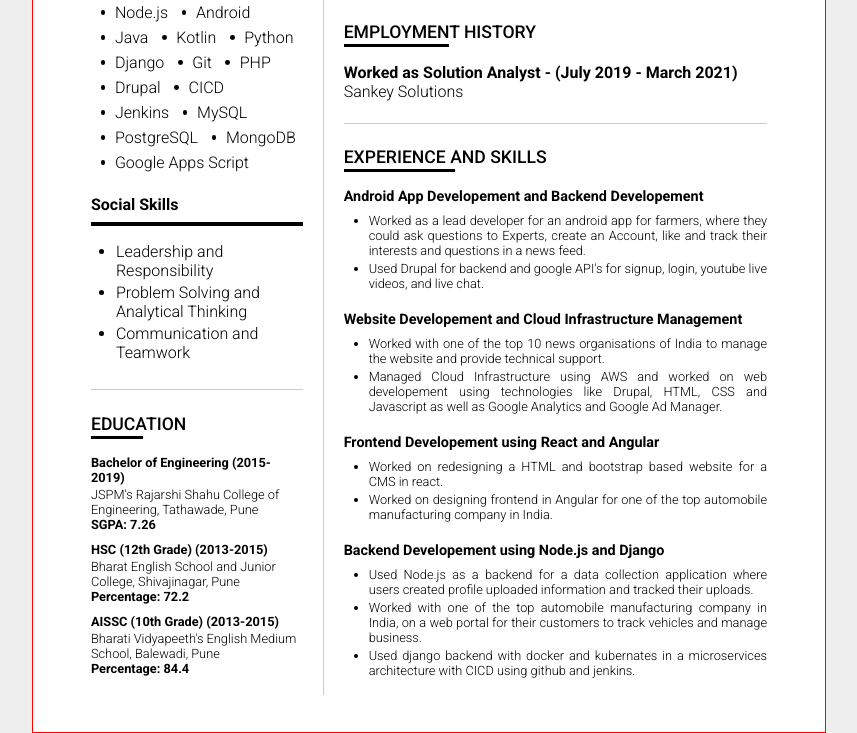
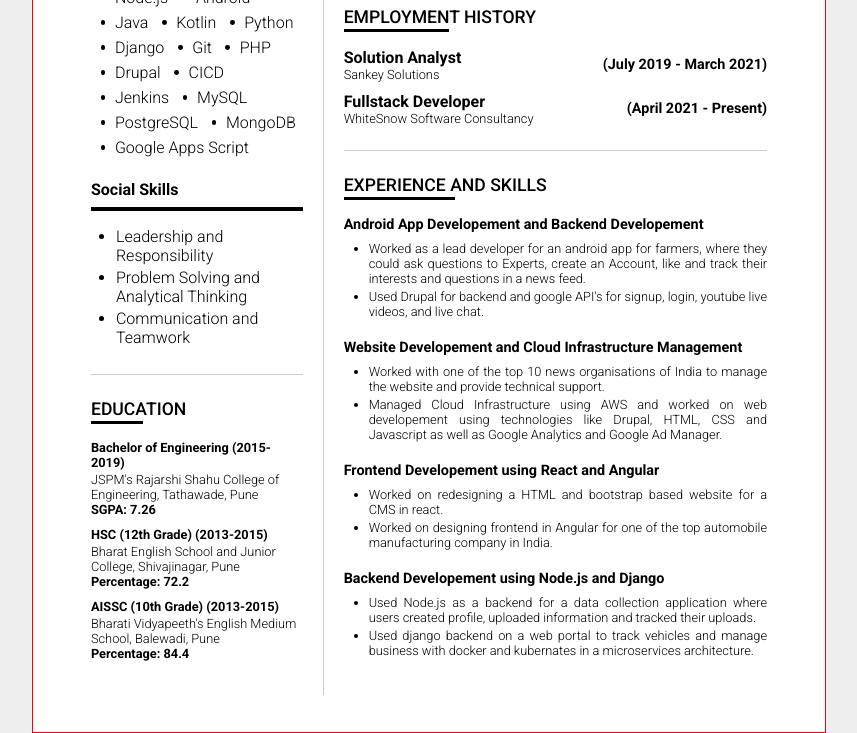
Before and after one commit to sanket-pande/resume-maker, a plain HTML site: page resumePage.html in a window 1280 px wide. Shown: the part 391-1124 px from the top of the page, without its empty margins (211-1068 px from the left). Drawn offline with Linux system fonts and the light colour scheme.

Commit message:
employment details and structure update

```diff
--- a/index.css
+++ b/index.css
@@ -121,6 +121,10 @@
     margin: 10px 0;
 }
 
+.point-container:last-child {
+    margin-bottom: 0;
+}
+
 .point-container .sub-heading {
     margin: 2px 0;
 }
@@ -162,7 +166,7 @@
 }
 
 .name-section {
-    width: 55%;
+    width: 50%;
     border-right: 1px solid #ccc;
 }
 
@@ -229,6 +233,19 @@
     /* border: 1px blue solid; */
 }
 
+.employment .point-container{
+    display: flex;
+    justify-content: space-between;
+    align-items: center;
+}
+
+.employment .duration {
+    font-size: 0.9rem;
+}
+
+.employment .company {
+    font-size: 0.8rem;
+}
 
 /* ----------------------------- Print Page CSS ---------------------------- */
 
--- a/resumePage.html
+++ b/resumePage.html
@@ -184,23 +184,41 @@
                         </div>
                     </section>
 
-                    <section class="resume-section experience">
+                    <section class="resume-section employment">
                         <div class="section-heading">
                             EMPLOYMENT HISTORY
                         </div>
                         <div class="point-container">
-                            <div class="content b">
-                                Worked as Solution Analyst - (July 2019 - March 2021)
+                            <div class="post">
+                                <div class="content b">
+                                    Solution Analyst
+                                </div>
+                                <div class="company">
+                                    Sankey Solutions
+                                </div>
                             </div>
-                            <div class="content">
-                                Sankey Solutions
+                            <div class="duration b">
+                                (July 2019 - March 2021)
                             </div>
                         </div>
-                        <!-- </section> -->
+                        <div class="point-container">
+                            <div class="post">
+                                <div class="content b">
+                                    Fullstack Developer
+                                </div>
+                                <div class="company">
+                                    WhiteSnow Software Consultancy
+                                </div>
+                            </div>
+                            <div class="duration b">
+                                (April 2021 - Present)
+                            </div>
+                        </div>
+                    </section>
 
-                        <div class="b-line"></div>
+                        <!-- <div class="b-line"></div> -->
 
-                        <!-- <section class="resume-section experience"> -->
+                    <section class="resume-section experience">
                         <div class="section-heading">
                             EXPERIENCE AND SKILLS
                         </div>
@@ -233,9 +251,9 @@
                         <div class="point-container">
                             <div class="content b f-mid">Backend Developement using Node.js and Django</div>
                             <ul class="skill-list">
-                                <li>Used Node.js as a backend for a data collection application where users created profile uploaded information and tracked their uploads.</li>
-                                <li>Worked with one of the top automobile manufacturing company in India, on a web portal for their customers to track vehicles and manage business.</li>
-                                <li>Used django backend with docker and kubernates in a microservices architecture with CICD using github and jenkins.</li>
+                                <li>Used Node.js as a backend for a data collection application where users created profile, uploaded information and tracked their uploads.</li>
+                                <li>Used django backend on a web portal to track vehicles and manage business with docker and kubernates in a microservices architecture.</li>
+                                <!-- <li>Worked with one of the top automobile manufacturing company in India for their customers, with CICD using github and jenkins.</li> -->
                             </ul>
                         </div>
 
```
Also changed, not shown: 1 other file.
